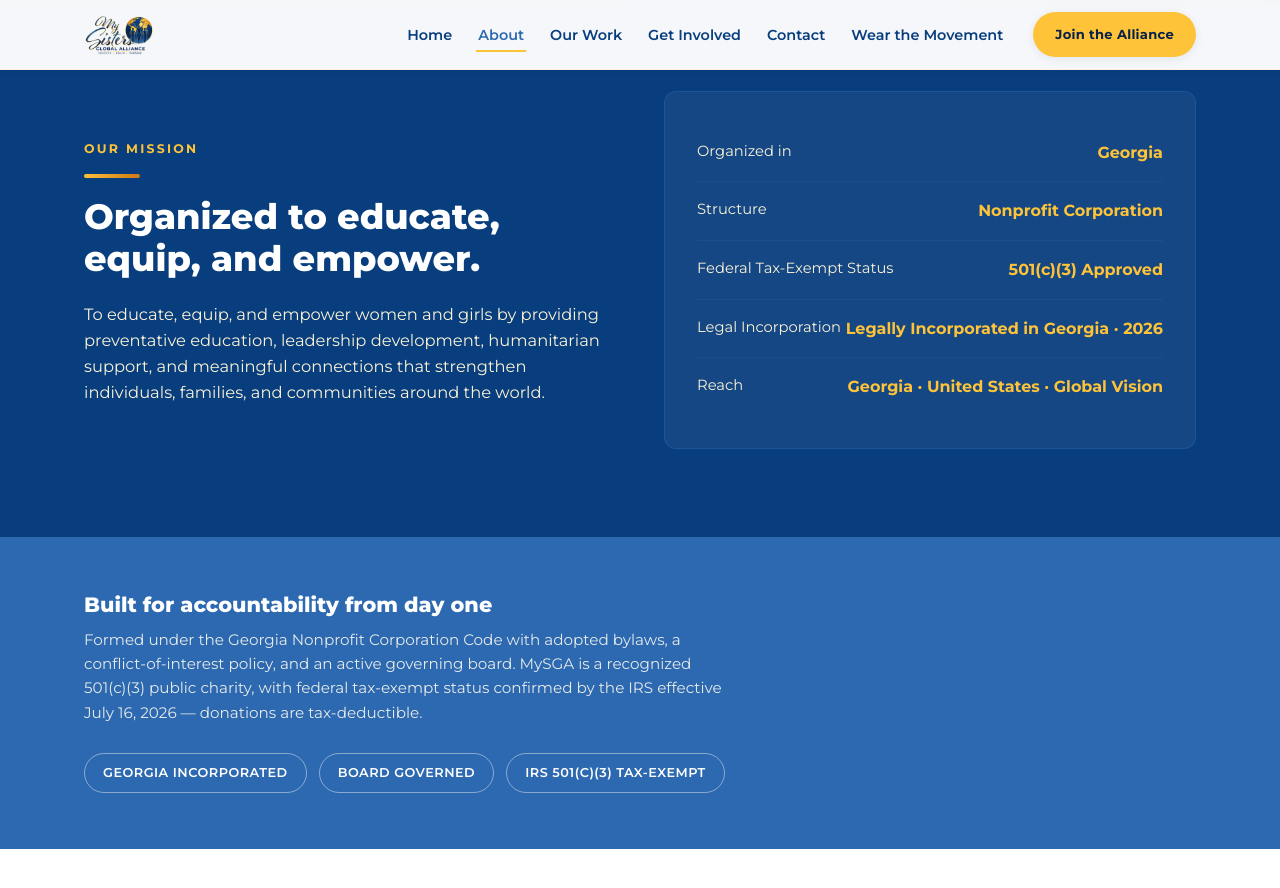
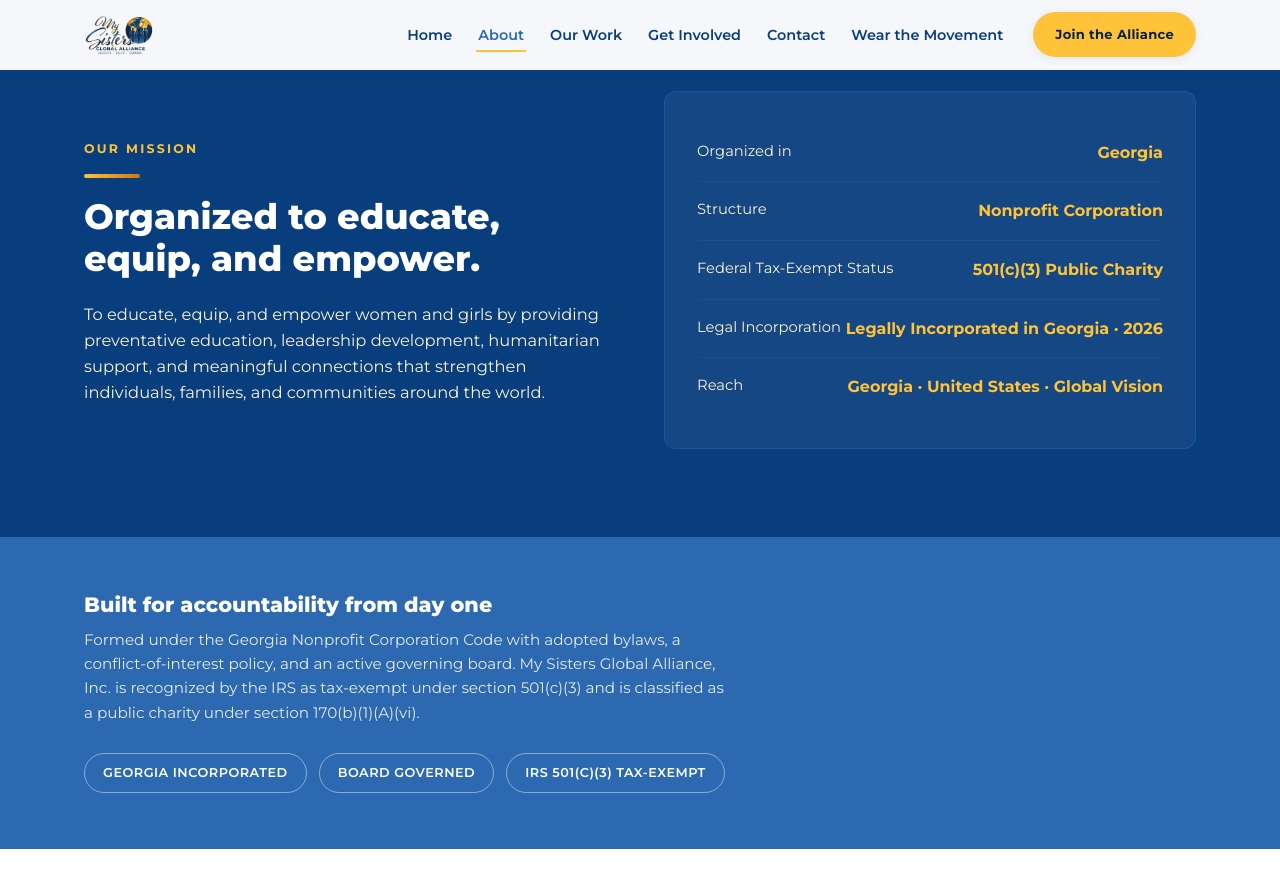
Before and after one commit to mysistersglobal/msga-landing-page, a Jekyll site: the page built from about.html, in a window 1280 px wide and 900 px high, scrolled down 697 px. Shown: the top 888 px of the window. Built offline with Jekyll 4.4.1, drawn with Linux system fonts in a browser that asks for light colours; some web fonts are replaced.

Commit message:
Align About page tax-status language with approved Master Record wording (Sterling)

```diff
--- a/about.html
+++ b/about.html
@@ -36,7 +36,7 @@
         </div>
         <div class="stat-row">
           <span class="stat-label">Federal Tax-Exempt Status</span>
-          <span class="stat-value">501(c)(3) Approved</span>
+          <span class="stat-value">501(c)(3) Public Charity</span>
         </div>
         <div class="stat-row">
           <span class="stat-label">Legal Incorporation</span>
@@ -54,7 +54,7 @@
     <div class="wrap">
       <div class="trust-copy">
         <h3>Built for accountability from day one</h3>
-        <p>Formed under the Georgia Nonprofit Corporation Code with adopted bylaws, a conflict-of-interest policy, and an active governing board. MySGA is a recognized 501(c)(3) public charity, with federal tax-exempt status confirmed by the IRS effective July 16, 2026 — donations are tax-deductible.</p>
+        <p>Formed under the Georgia Nonprofit Corporation Code with adopted bylaws, a conflict-of-interest policy, and an active governing board. My Sisters Global Alliance, Inc. is recognized by the IRS as tax-exempt under section 501(c)(3) and is classified as a public charity under section 170(b)(1)(A)(vi).</p>
       </div>
       <div class="badge-row">
         <span class="badge">Georgia Incorporated</span>
```
